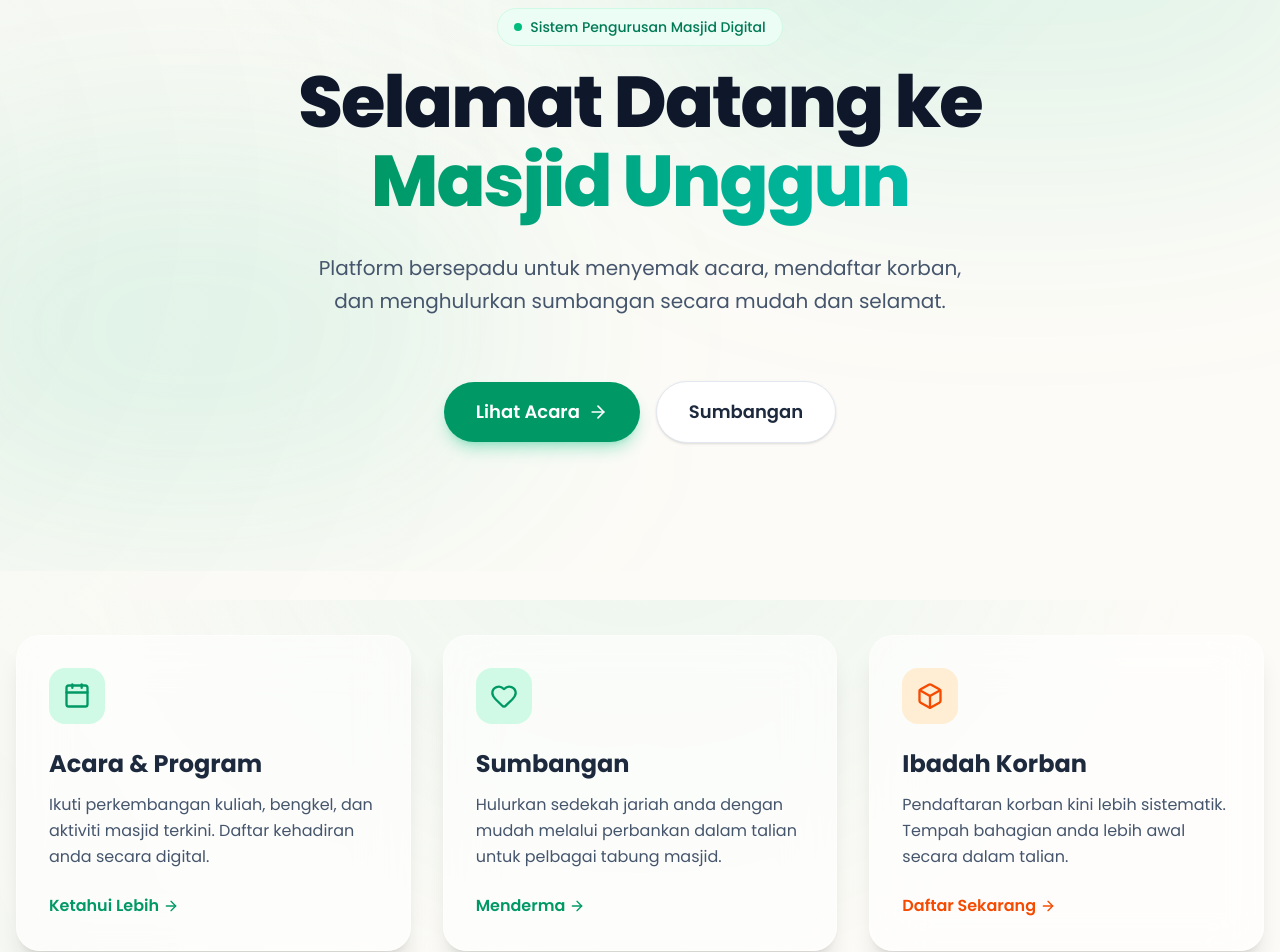
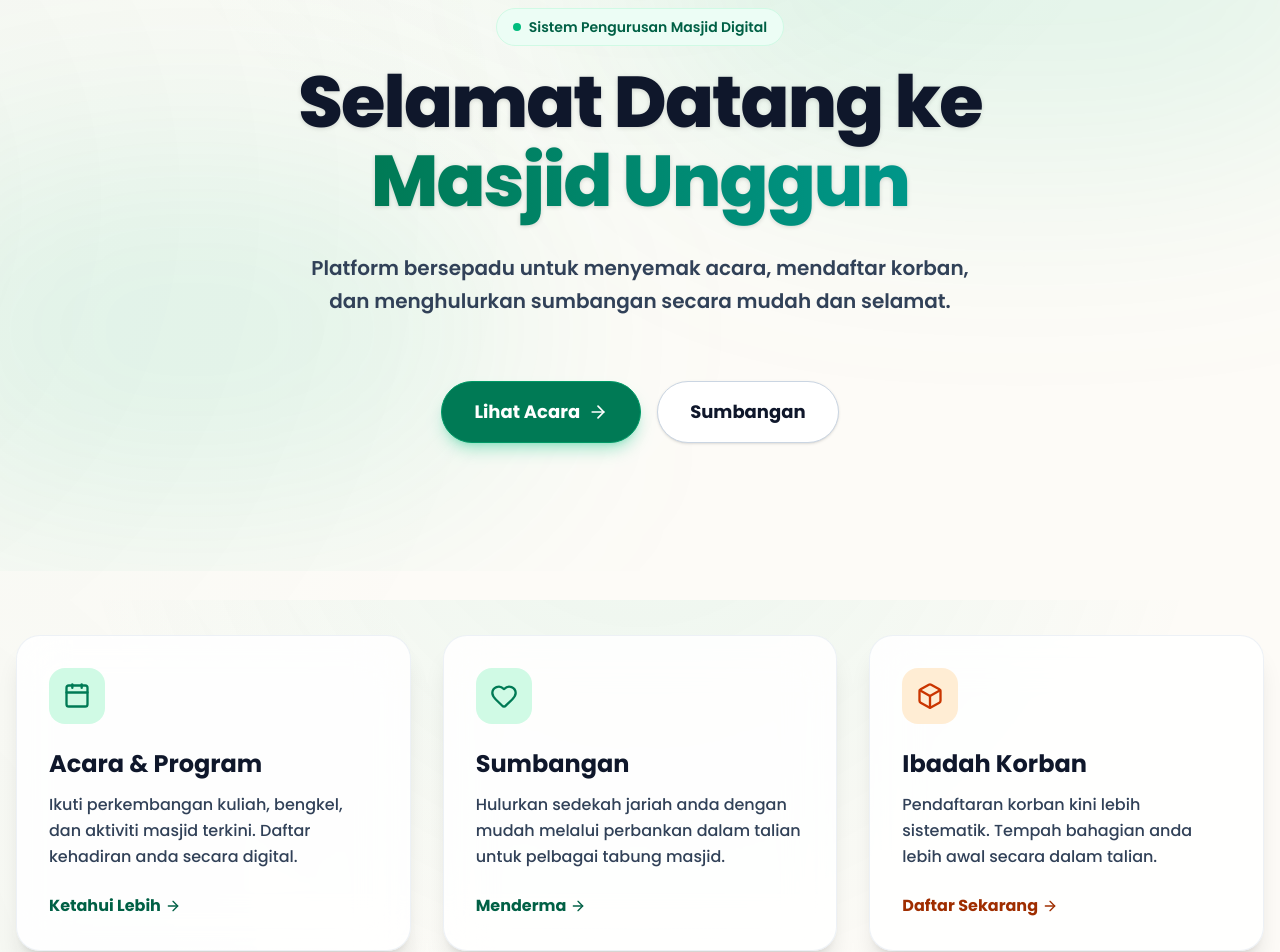
Before and after one commit to Elben1029/masjid-unggun-community-system, a React (Vite) app: page / in a window 1280 px wide. Shown: the part 200-1152 px from the top of the page. Built offline with nearby package versions, Linux system fonts and the light colour scheme; no server answers; the database is empty.

Commit message:
Fix UI contrast issues

```diff
--- a/src/index.css
+++ b/src/index.css
@@ -20,13 +20,19 @@
 
 @layer utilities {
   .glass {
-    @apply bg-white/70 backdrop-blur-md border border-white/20 shadow-sm dark:bg-slate-900/70 dark:border-slate-800/50;
+    @apply bg-white/85 backdrop-blur-md border border-slate-200/60 shadow-md dark:bg-slate-950/85 dark:border-slate-800/60;
   }
   .glass-card {
-    @apply bg-white/60 backdrop-blur-xl border border-white/40 shadow-xl dark:bg-slate-900/60 dark:border-slate-700/50;
+    @apply bg-white/85 backdrop-blur-xl border border-slate-200/60 shadow-xl dark:bg-slate-900/85 dark:border-slate-700/60;
   }
   .text-gradient {
-    @apply bg-clip-text text-transparent bg-gradient-to-r from-emerald-600 to-teal-500 dark:from-emerald-400 dark:to-teal-300;
+    @apply bg-clip-text text-transparent bg-gradient-to-r from-emerald-700 to-teal-600 dark:from-emerald-400 dark:to-teal-300;
+  }
+  .text-shadow {
+    text-shadow: 0 2px 4px rgba(0, 0, 0, 0.45);
+  }
+  .text-shadow-md {
+    text-shadow: 0 4px 8px rgba(0, 0, 0, 0.6);
   }
 }
 
--- a/src/pages/Home.jsx
+++ b/src/pages/Home.jsx
@@ -11,22 +11,28 @@ export default function Home() {
       <section
         className="w-full relative py-20 lg:py-32 overflow-hidden flex flex-col items-center justify-center min-h-[80vh]"
       >
-        {/* Banner Background */}
-        {settings?.mosque_banner_url && (
+        {/* Banner Background with Dark Overlay for Maximum Readability */}
+        {settings?.mosque_banner_url ? (
+          <>
             <div
-            className="absolute inset-0 z-0 opacity-20 dark:opacity-30 bg-cover bg-center"
+              className="absolute inset-0 z-0 bg-cover bg-center"
               style={{ backgroundImage: `url(${settings.mosque_banner_url})` }}
             />
-        )}
-
-        {/* Background Decorative Elements */}
+            <div className="absolute inset-0 z-0 bg-black/45 dark:bg-black/60 backdrop-blur-[2px]" />
+          </>
+        ) : (
           <div className="absolute inset-0 overflow-hidden pointer-events-none z-0">
             <div className="absolute -top-[20%] -right-[10%] w-[60%] h-[60%] rounded-full bg-emerald-500/10 blur-[120px]" />
             <div className="absolute top-[40%] -left-[10%] w-[50%] h-[50%] rounded-full bg-emerald-500/10 blur-[120px]" />
           </div>
+        )}
 
         <div className="max-w-4xl mx-auto px-4 relative z-10 text-center space-y-8">
-          <div className="inline-flex items-center gap-2 px-4 py-2 rounded-full bg-emerald-50 dark:bg-emerald-900/30 text-emerald-700 dark:text-emerald-300 font-medium text-sm border border-emerald-100 dark:border-emerald-800/50 mb-4 animate-fade-in">
+          <div className={`inline-flex items-center gap-2 px-4 py-2 rounded-full font-semibold text-sm border mb-4 animate-fade-in ${
+            settings?.mosque_banner_url
+              ? 'bg-black/30 backdrop-blur-md text-emerald-300 border-white/20'
+              : 'bg-emerald-50 dark:bg-emerald-900/30 text-emerald-800 dark:text-emerald-300 border-emerald-100 dark:border-emerald-800/50'
+          }`}>
             <span className="relative flex h-2 w-2">
               <span className="animate-ping absolute inline-flex h-full w-full rounded-full bg-emerald-400 opacity-75"></span>
               <span className="relative inline-flex rounded-full h-2 w-2 bg-emerald-500"></span>
@@ -34,21 +40,27 @@ export default function Home() {
             Sistem Pengurusan Masjid Digital
           </div>
 
-          <h1 className="text-5xl md:text-7xl font-extrabold tracking-tight text-slate-900 dark:text-white leading-[1.1]">
+          <h1 className={`text-5xl md:text-7xl font-extrabold tracking-tight leading-[1.1] drop-shadow-sm ${
+            settings?.mosque_banner_url ? 'text-white text-shadow' : 'text-slate-900 dark:text-white'
+          }`}>
             Selamat Datang ke <br />
-            <span className="text-gradient">{settings?.mosque_name || 'Masjid Unggun'}</span>
+            <span className={settings?.mosque_banner_url ? 'text-emerald-300 drop-shadow' : 'text-gradient'}>
+              {settings?.mosque_name || 'Masjid Unggun'}
+            </span>
           </h1>
 
-          <p className="text-lg md:text-xl text-slate-600 dark:text-slate-400 max-w-2xl mx-auto leading-relaxed">
+          <p className={`text-lg md:text-xl font-semibold max-w-2xl mx-auto leading-relaxed ${
+            settings?.mosque_banner_url ? 'text-slate-100 text-shadow' : 'text-slate-700 dark:text-slate-200'
+          }`}>
             Platform bersepadu untuk menyemak acara, mendaftar korban, dan menghulurkan sumbangan secara mudah dan selamat.
           </p>
 
           <div className="flex flex-col sm:flex-row items-center justify-center gap-4 pt-8">
-            <Link to="/events" className="w-full sm:w-auto px-8 py-4 rounded-full bg-emerald-600 hover:bg-emerald-700 text-white font-semibold text-lg transition-all shadow-lg shadow-emerald-500/30 flex items-center justify-center gap-2 group">
+            <Link to="/events" className="w-full sm:w-auto px-8 py-4 rounded-full bg-emerald-700 hover:bg-emerald-800 text-white font-bold text-lg transition-all shadow-lg shadow-emerald-500/30 flex items-center justify-center gap-2 group border border-emerald-600">
               Lihat Acara
               <ArrowRight size={20} className="group-hover:translate-x-1 transition-transform" />
             </Link>
-            <Link to="/donations" className="w-full sm:w-auto px-8 py-4 rounded-full bg-white dark:bg-slate-800 text-slate-800 dark:text-white font-semibold text-lg transition-all shadow-sm border border-slate-200 dark:border-slate-700 hover:bg-slate-50 dark:hover:bg-slate-700 flex items-center justify-center">
+            <Link to="/donations" className="w-full sm:w-auto px-8 py-4 rounded-full bg-white dark:bg-slate-800 text-slate-900 dark:text-white font-bold text-lg transition-all shadow-sm border border-slate-300 dark:border-slate-600 hover:bg-slate-50 dark:hover:bg-slate-700 flex items-center justify-center">
               Sumbangan
             </Link>
           </div>
@@ -60,40 +72,40 @@ export default function Home() {
         <div className="grid grid-cols-1 md:grid-cols-3 gap-8">
 
           <div className="glass-card p-8 rounded-3xl hover:-translate-y-2 transition-transform duration-300">
-            <div className="w-14 h-14 rounded-2xl bg-emerald-100 dark:bg-emerald-900/50 flex items-center justify-center text-emerald-600 dark:text-emerald-400 mb-6">
+            <div className="w-14 h-14 rounded-2xl bg-emerald-100 dark:bg-emerald-900/50 flex items-center justify-center text-emerald-700 dark:text-emerald-400 mb-6">
               <Calendar size={28} />
             </div>
-            <h3 className="text-2xl font-bold text-slate-800 dark:text-white mb-3">Acara & Program</h3>
-            <p className="text-slate-600 dark:text-slate-400 leading-relaxed mb-6">
+            <h3 className="text-2xl font-bold text-slate-900 dark:text-white mb-3">Acara & Program</h3>
+            <p className="text-base font-medium text-slate-700 dark:text-slate-200 leading-relaxed mb-6">
               Ikuti perkembangan kuliah, bengkel, dan aktiviti masjid terkini. Daftar kehadiran anda secara digital.
             </p>
-            <Link to="/events" className="text-emerald-600 dark:text-emerald-400 font-semibold inline-flex items-center gap-1 hover:gap-2 transition-all">
+            <Link to="/events" className="text-emerald-800 dark:text-emerald-400 font-bold inline-flex items-center gap-1 hover:gap-2 transition-all">
               Ketahui Lebih <ArrowRight size={16} />
             </Link>
           </div>
 
           <div className="glass-card p-8 rounded-3xl hover:-translate-y-2 transition-transform duration-300">
-            <div className="w-14 h-14 rounded-2xl bg-emerald-100 dark:bg-emerald-900/50 flex items-center justify-center text-emerald-600 dark:text-emerald-400 mb-6">
+            <div className="w-14 h-14 rounded-2xl bg-emerald-100 dark:bg-emerald-900/50 flex items-center justify-center text-emerald-700 dark:text-emerald-400 mb-6">
               <Heart size={28} />
             </div>
-            <h3 className="text-2xl font-bold text-slate-800 dark:text-white mb-3">Sumbangan</h3>
-            <p className="text-slate-600 dark:text-slate-400 leading-relaxed mb-6">
+            <h3 className="text-2xl font-bold text-slate-900 dark:text-white mb-3">Sumbangan</h3>
+            <p className="text-base font-medium text-slate-700 dark:text-slate-200 leading-relaxed mb-6">
               Hulurkan sedekah jariah anda dengan mudah melalui perbankan dalam talian untuk pelbagai tabung masjid.
             </p>
-            <Link to="/donations" className="text-emerald-600 dark:text-emerald-400 font-semibold inline-flex items-center gap-1 hover:gap-2 transition-all">
+            <Link to="/donations" className="text-emerald-800 dark:text-emerald-400 font-bold inline-flex items-center gap-1 hover:gap-2 transition-all">
               Menderma <ArrowRight size={16} />
             </Link>
           </div>
 
           <div className="glass-card p-8 rounded-3xl hover:-translate-y-2 transition-transform duration-300">
-            <div className="w-14 h-14 rounded-2xl bg-orange-100 dark:bg-orange-900/50 flex items-center justify-center text-orange-600 dark:text-orange-400 mb-6">
+            <div className="w-14 h-14 rounded-2xl bg-orange-100 dark:bg-orange-900/50 flex items-center justify-center text-orange-700 dark:text-orange-400 mb-6">
               <Box size={28} />
             </div>
-            <h3 className="text-2xl font-bold text-slate-800 dark:text-white mb-3">Ibadah Korban</h3>
-            <p className="text-slate-600 dark:text-slate-400 leading-relaxed mb-6">
+            <h3 className="text-2xl font-bold text-slate-900 dark:text-white mb-3">Ibadah Korban</h3>
+            <p className="text-base font-medium text-slate-700 dark:text-slate-200 leading-relaxed mb-6">
               Pendaftaran korban kini lebih sistematik. Tempah bahagian anda lebih awal secara dalam talian.
             </p>
-            <Link to="/korban" className="text-orange-600 dark:text-orange-400 font-semibold inline-flex items-center gap-1 hover:gap-2 transition-all">
+            <Link to="/korban" className="text-orange-800 dark:text-orange-400 font-bold inline-flex items-center gap-1 hover:gap-2 transition-all">
               Daftar Sekarang <ArrowRight size={16} />
             </Link>
           </div>
--- a/src/pages/public/Donations.jsx
+++ b/src/pages/public/Donations.jsx
@@ -46,14 +46,6 @@ export default function Donations() {
   const [assetSuccess, setAssetSuccess] = useState(false);
 
   // FETCH DATA
-  useEffect(() => {
-    fetchFoodDates();
-  }, [currentMonth]);
-
-  useEffect(() => {
-    fetchAssets();
-  }, []);
-
   const fetchFoodDates = async () => {
     try {
       const year = currentMonth.getFullYear();
@@ -88,6 +80,14 @@ export default function Donations() {
       console.error(err);
     }
   };
+
+  useEffect(() => {
+    fetchFoodDates();
+  }, [currentMonth]);
+
+  useEffect(() => {
+    fetchAssets();
+  }, []);
 
   // HANDLERS
   const handleCashSubmit = async (e) => {
--- a/src/pages/public/Events.jsx
+++ b/src/pages/public/Events.jsx
@@ -1,4 +1,4 @@
-import { Calendar, Clock, MapPin, Users, Image as ImageIcon } from 'lucide-react';
+import { Calendar, Users, Image as ImageIcon } from 'lucide-react';
 import { useState, useEffect } from 'react';
 import { supabase } from '../../lib/supabase';
 import { useSettings } from '../../contexts/SettingsContext';
--- a/src/pages/public/Inventory.jsx
+++ b/src/pages/public/Inventory.jsx
@@ -1,4 +1,4 @@
-import { Box, Search, Filter } from 'lucide-react';
+import { Box } from 'lucide-react';
 import { useState, useEffect } from 'react';
 import { supabase } from '../../lib/supabase';
 import { useSettings } from '../../contexts/SettingsContext';
```
Also changed, not shown: src/components/layout/Navbar.jsx (+11 -11 lines), src/pages/public/Donations_updated.jsx (+9 -9 lines). Lines whose indentation alone changed are shown as unchanged.
